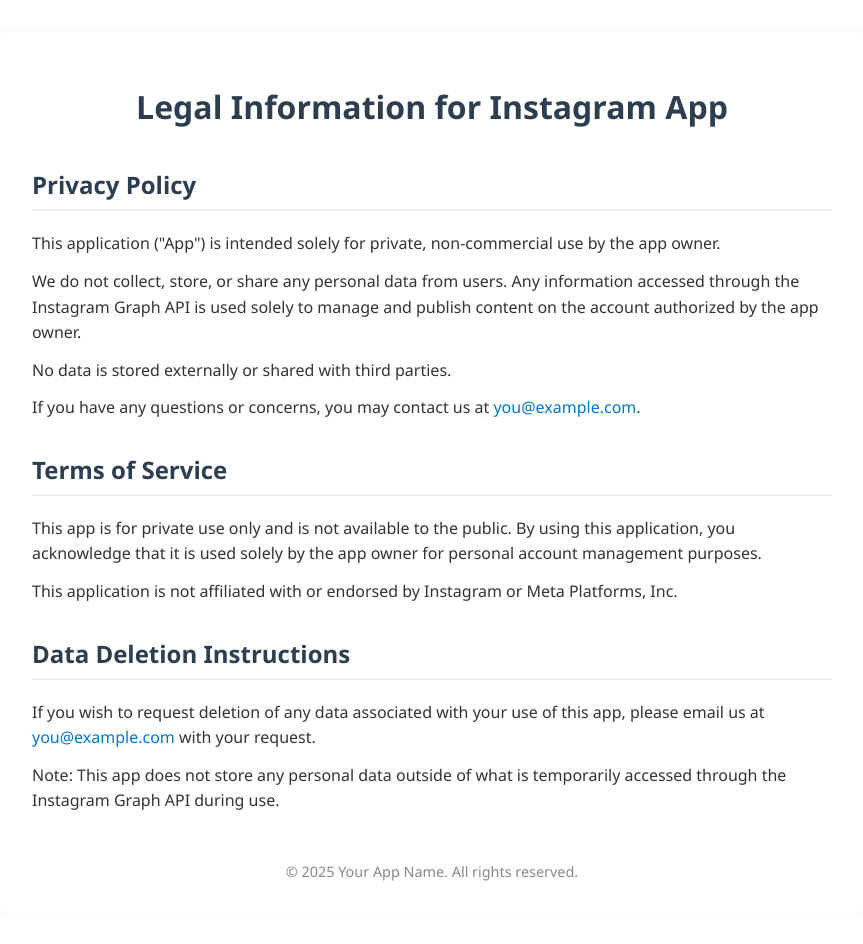
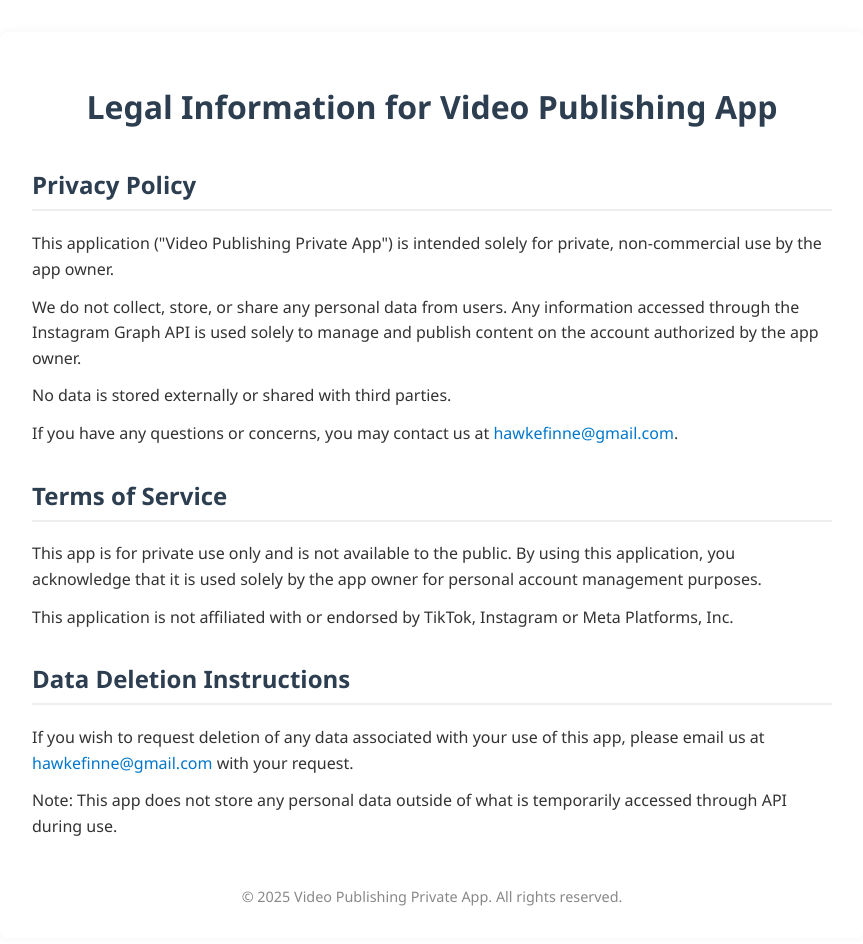
Before and after one commit to fellabloke/fellabloke.github.io, a plain HTML site: page index.html in a window 1280 px wide. Shown: the whole page, without its empty margins (208-1071 px from the left). Drawn offline with Linux system fonts and the light colour scheme.

Commit message:
Update index.html

```diff
--- a/index.html
+++ b/index.html
@@ -3,7 +3,7 @@
 <head>
   <meta charset="UTF-8" />
   <meta name="viewport" content="width=device-width, initial-scale=1.0"/>
-  <title>Legal Information - Instagram Private App</title>
+  <title>Legal Information - Video Publishing Private App</title>
   <style>
     body {
       font-family: 'Segoe UI', Tahoma, Geneva, Verdana, sans-serif;
@@ -54,30 +54,30 @@
 </head>
 <body>
 
-  <h1>Legal Information for Instagram App</h1>
+  <h1>Legal Information for Video Publishing App</h1>
 
   <section id="privacy-policy">
     <h2>Privacy Policy</h2>
-    <p>This application ("App") is intended solely for private, non-commercial use by the app owner.</p>
+    <p>This application ("Video Publishing Private App") is intended solely for private, non-commercial use by the app owner.</p>
     <p>We do not collect, store, or share any personal data from users. Any information accessed through the Instagram Graph API is used solely to manage and publish content on the account authorized by the app owner.</p>
     <p>No data is stored externally or shared with third parties.</p>
-    <p>If you have any questions or concerns, you may contact us at <a href="mailto:you@example.com">you@example.com</a>.</p>
+    <p>If you have any questions or concerns, you may contact us at <a href="mailto:hawkefinne@gmail.com">hawkefinne@gmail.com</a>.</p>
   </section>
 
   <section id="terms-of-service">
     <h2>Terms of Service</h2>
     <p>This app is for private use only and is not available to the public. By using this application, you acknowledge that it is used solely by the app owner for personal account management purposes.</p>
-    <p>This application is not affiliated with or endorsed by Instagram or Meta Platforms, Inc.</p>
+    <p>This application is not affiliated with or endorsed by TikTok, Instagram or Meta Platforms, Inc.</p>
   </section>
 
   <section id="data-deletion">
     <h2>Data Deletion Instructions</h2>
-    <p>If you wish to request deletion of any data associated with your use of this app, please email us at <a href="mailto:you@example.com">you@example.com</a> with your request.</p>
-    <p>Note: This app does not store any personal data outside of what is temporarily accessed through the Instagram Graph API during use.</p>
+    <p>If you wish to request deletion of any data associated with your use of this app, please email us at <a href="mailto:hawkefinne@gmail.com">hawkefinne@gmail.com</a> with your request.</p>
+    <p>Note: This app does not store any personal data outside of what is temporarily accessed through API during use.</p>
   </section>
 
   <footer>
-    &copy; 2025 Your App Name. All rights reserved.
+    &copy; 2025 Video Publishing Private App. All rights reserved.
   </footer>
 
 </body>
```
